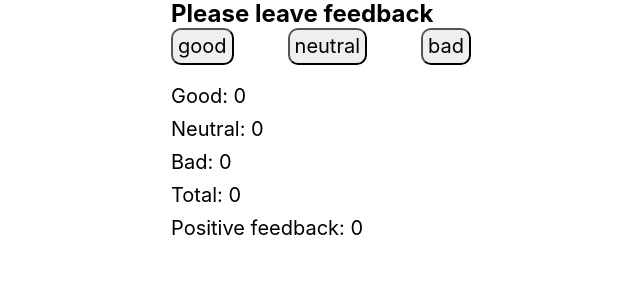
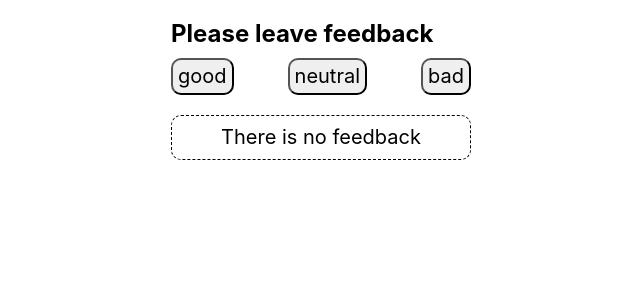
Before and after one commit to MichaelKononenko/goit-react-hw-04-feedback, a React (Create React App) app: page / in a window 1280 px wide. Shown: the top 300 px of the page, without its empty margins (319-959 px from the left). Built offline with nearby package versions, Linux system fonts and the light colour scheme.

Commit message:
looks good

```diff
--- a/src/components/App.jsx
+++ b/src/components/App.jsx
@@ -4,22 +4,43 @@ import { FeddbackSection } from "./feedback-section/Section";
 import { GlobalStyle } from "./GlobalStyle.styled";
 import { Statistics } from "./statistics/Statistics";
 
-// export const App = () => {
-  export class App extends Component{
+export class App extends Component{
    state = {
     good: 0,
     neutral: 0,
-    bad: 0
+    bad: 0,
   }
+
   render(){
     const { good, neutral, bad} = this.state;
     return(<>
     <GlobalStyle />
     <FeddbackSection title={"Please leave feedback"}>
-      <FeedbackOptions options={this.state} onLeaveFeedback={'no'}></FeedbackOptions>
-      <Statistics good={good} neutral={neutral} bad={bad} total={0} positivePercentage={0}></Statistics>
+      <FeedbackOptions options={this.state} onLeaveFeedback={this.clickHandling.bind(this)}></FeedbackOptions>
+      <Statistics
+        good={good}
+        neutral={neutral}
+        bad={bad}
+        total={this.countTotalFeedbacks()}
+        positivePercentage={this.countPositivePersentage()}>
+      </Statistics>
     </FeddbackSection>
   </>
     )
   };
+
+  countTotalFeedbacks(){
+    const { good, neutral, bad} = this.state;
+    return good + neutral + bad;
+  }
+
+  countPositivePersentage(){
+    const { good } = this.state;
+    return Math.round(good / (this.countTotalFeedbacks() / 100) );
+  }
+
+  clickHandling(item){
+    this.setState(prevState => ({[item]: prevState[item] + 1 }));
+  }
+
 };
--- a/src/components/feedback-options/FeedbackOptions.jsx
+++ b/src/components/feedback-options/FeedbackOptions.jsx
@@ -1,11 +1,12 @@
+import { createGlobalStyle } from "styled-components";
 import { OptionsWrapper } from "./FeedbackOptions.styled"
 
 export const FeedbackOptions = ({options, onLeaveFeedback}) => {
     const optionsArray = Object.keys(options);
-    console.log(optionsArray);
     return (
         <OptionsWrapper style={{marginBottom: "20px"}}>
-        {optionsArray.map(item => <button type="button" style={{ padding:"5px", fontSize:"20px", borderRadius:"10px"}}>{item}</button>)
+        {optionsArray.map(item => {
+            return(<button type="button" key={item} onClick={() => onLeaveFeedback(item)} style={{ padding:"5px", fontSize:"20px", borderRadius:"10px"}}>{item}</button>)})
         }
         </OptionsWrapper>
     )
--- a/src/components/feedback-section/Section.jsx
+++ b/src/components/feedback-section/Section.jsx
@@ -2,8 +2,8 @@
 
  export const FeddbackSection = ({title, children}) => {
     return (
-    <section style={{width:"300px", margin: "0 auto"}}>
-        <h2>{title}</h2>
+    <section style={{width:"300px", margin: "0 auto", padding: "20px"}}>
+        <h2 style={{marginBottom: "10px"}}>{title}</h2>
         <div>{children}</div>
     </section>)
 };
--- /dev/null
+++ b/src/components/notification/Notification.jsx
@@ -0,0 +1,2 @@
+export const Notification = ({message}) => (
+<div style={{fontSize:"20px", border: "1px dashed black", borderRadius:"10px", padding: "10px", textAlign:"center"}}>{message}</div>)
--- a/src/components/statistics/Statistics.jsx
+++ b/src/components/statistics/Statistics.jsx
@@ -1,13 +1,17 @@
+import { Notification } from "components/notification/Notification";
+import { Component } from "react";
 import { StatisticsItem } from "./Statistics.styled"
 
 export const Statistics = ({good, neutral, bad, total, positivePercentage}) => {
-    return (
+
+    if(total) return (
         <div style={{margin: 0, textAlign: "start", fontSize: "20px"}}>
             <StatisticsItem>Good: {good}</StatisticsItem>
             <StatisticsItem>Neutral: {neutral}</StatisticsItem>
             <StatisticsItem>Bad: {bad}</StatisticsItem>
             <StatisticsItem>Total: {total}</StatisticsItem>
-            <StatisticsItem>Positive feedback: {positivePercentage}</StatisticsItem>
+            <StatisticsItem>Positive feedback: {positivePercentage}%</StatisticsItem>
         </div>
     )
+    else return <Notification message="There is no feedback"></Notification>
 }
```
